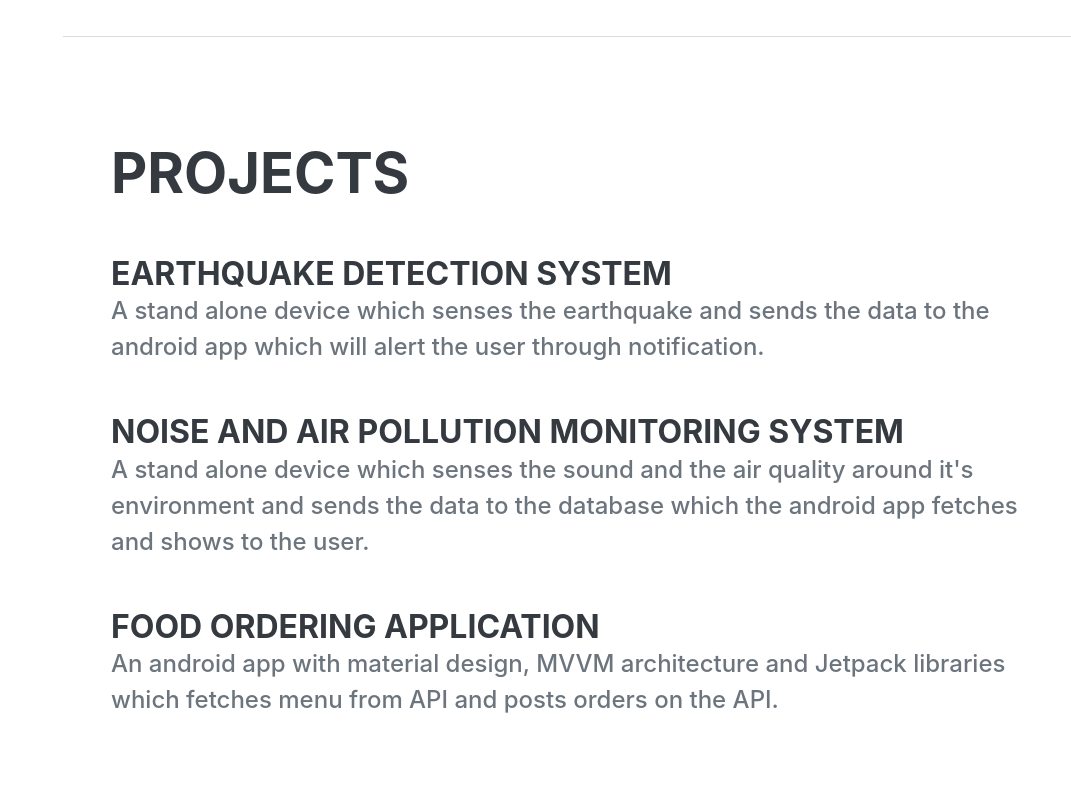
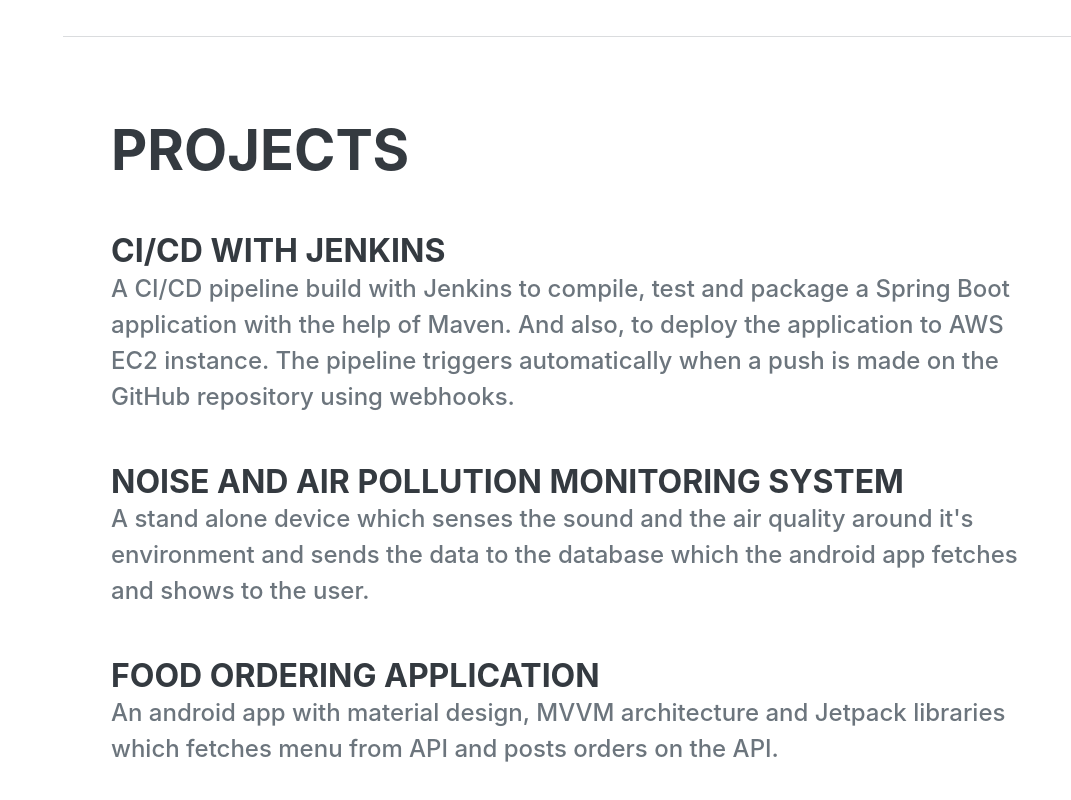
Before and after one commit to akshatoxy/Static-Portfolio-Website, a plain HTML site: page index.html in a window 1280 px wide. Shown: the part 3167-3967 px from the top of the page, without its empty margins (209-1280 px from the left). Drawn offline with nearby package versions, Linux system fonts and the light colour scheme; a web font is replaced by a local one.

Commit message:
Updated index.html

```diff
--- a/index.html
+++ b/index.html
@@ -121,8 +121,8 @@
                 <div class="resume-section-content">
                     <h2 class="mb-5">Projects</h2>
                     <div class="flex-grow-1 mb-5">
-                        <h3 class="mb-0">Earthquake Detection System</h3>
-                        <div class="subheading mb-3" style="text-transform: none;">A stand alone device which senses the earthquake and sends the data to the android app which will alert the user through notification.</div>
+                        <h3 class="mb-0">CI/CD with Jenkins</h3>
+                        <div class="subheading mb-3" style="text-transform: none;">A CI/CD pipeline build with Jenkins to compile, test and package a Spring Boot application with the help of Maven. And also, to deploy the application to AWS EC2 instance. The pipeline triggers automatically when a push is made on the GitHub repository using webhooks.</div>
                     </div>
                     <div class="flex-grow-1 mb-5">
                         <h3 class="mb-0">Noise and Air Pollution Monitoring System</h3>
```
